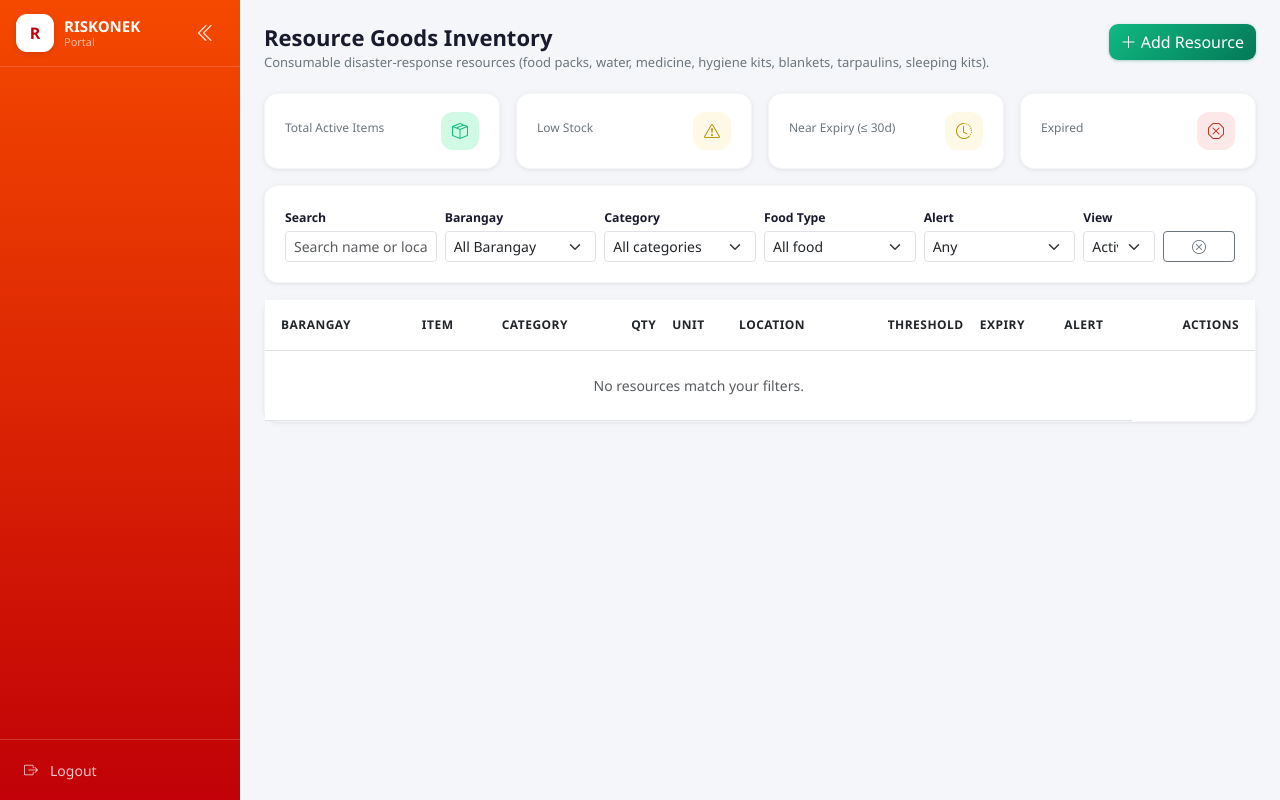
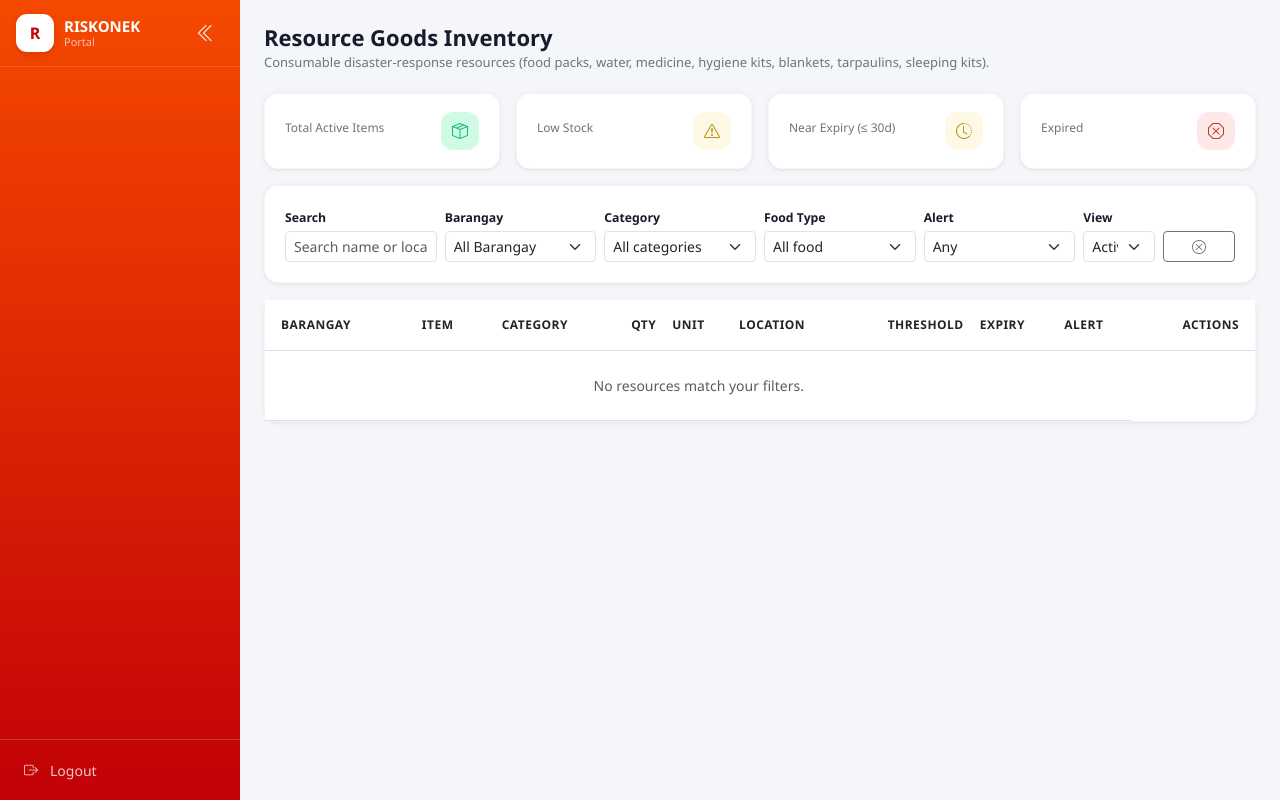
Before and after one commit to arrayrays1/RisKonek, a FastAPI app: template app/templates/admin/resources_list.html in a window 1280 px wide. Run offline with FastAPI, Linux system fonts and the light colour scheme; the template is opened without the code that fills it, so the values that code supplies are empty.

Commit message:
feat(): remove resource new link in resource list admin page

```diff
--- a/app/templates/admin/resources_list.html
+++ b/app/templates/admin/resources_list.html
@@ -23,9 +23,6 @@
         <h1>Resource Goods Inventory</h1>
         <p>Consumable disaster-response resources (food packs, water, medicine, hygiene kits, blankets, tarpaulins, sleeping kits).</p>
     </div>
-    <a href="/admin/resources/new" class="btn btn-rk">
-        <i class="bi bi-plus-lg"></i> Add Resource
-    </a>
 </div>
 
 {% if request.query_params.get('success') %}
```
